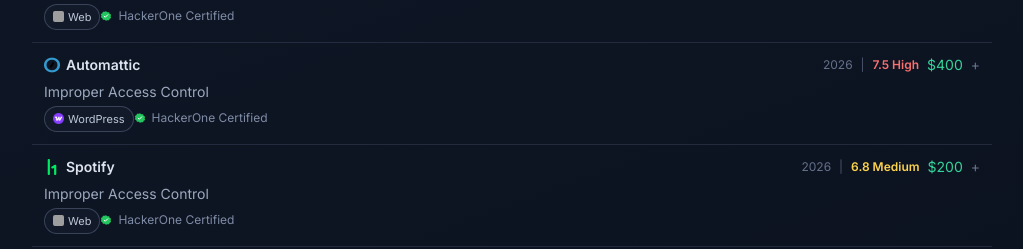
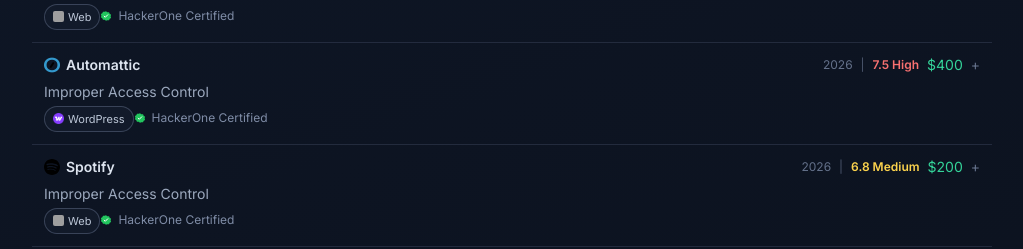
Before and after one commit to komi22/oolongeya, a Next.js app: page / in a window 1280 px wide. Shown: the part 2153-2402 px from the top of the page, without its empty margins (128-1151 px from the left). Built offline with nearby package versions, Linux system fonts and the light colour scheme; grey boxes are pictures that could not be loaded.

Commit message:
Use Spotify icon for Spotify bounty entry

```diff
--- a/app/page.js
+++ b/app/page.js
@@ -298,7 +298,7 @@
     payout: "$200",
     payoutAmount: 200,
     year: "2026",
-    icon: "/icons/hackerone.svg",
+    icon: "/icons/spotify.svg",
     certification: "HackerOne Certified",
     description:
       "Some paywalled episodes returned media URLs and file IDs without authentication, while other PAYMENT_REQUIRED episodes were properly blocked.",
```
Also changed, not shown: public/icons/spotify.svg (added).
